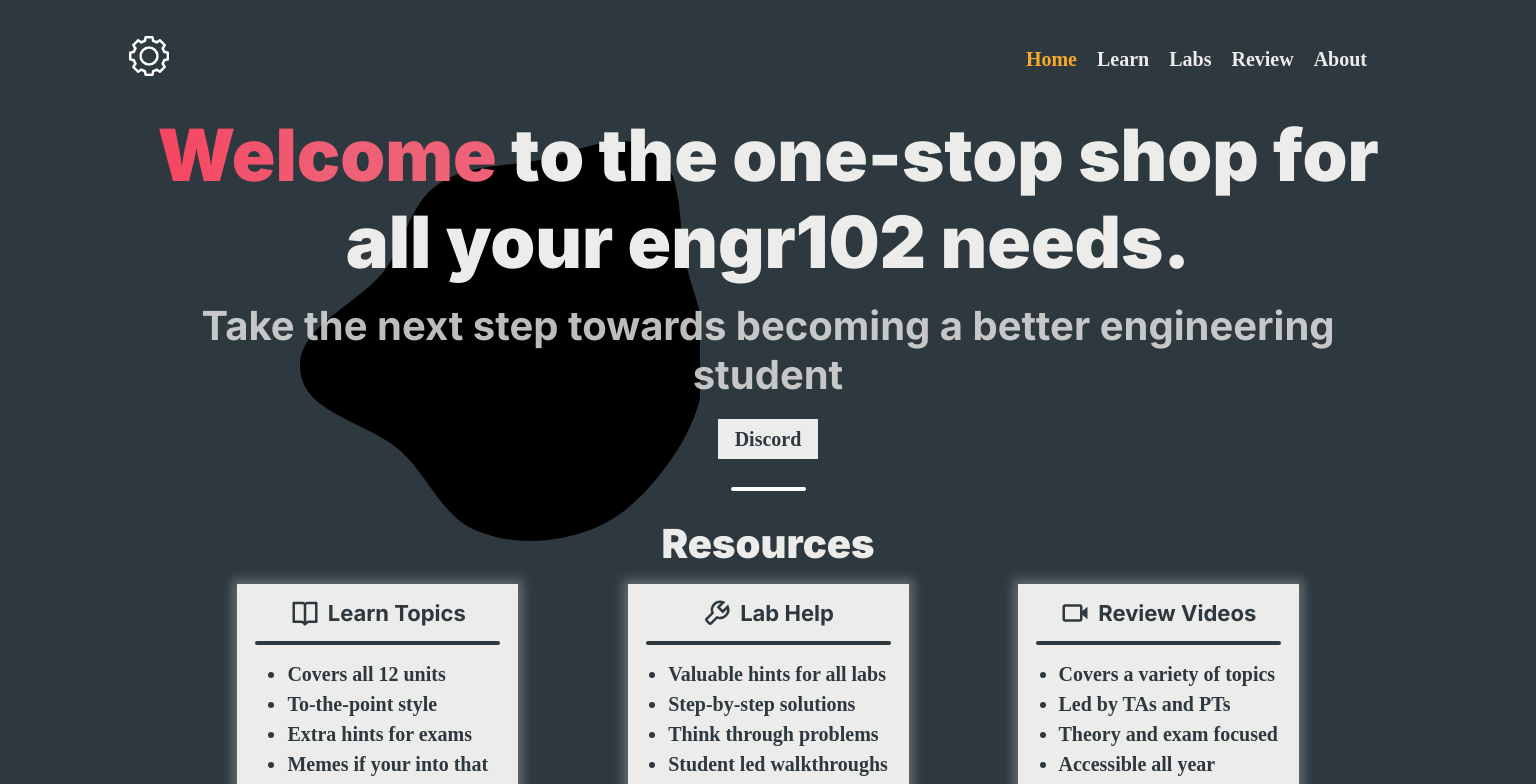
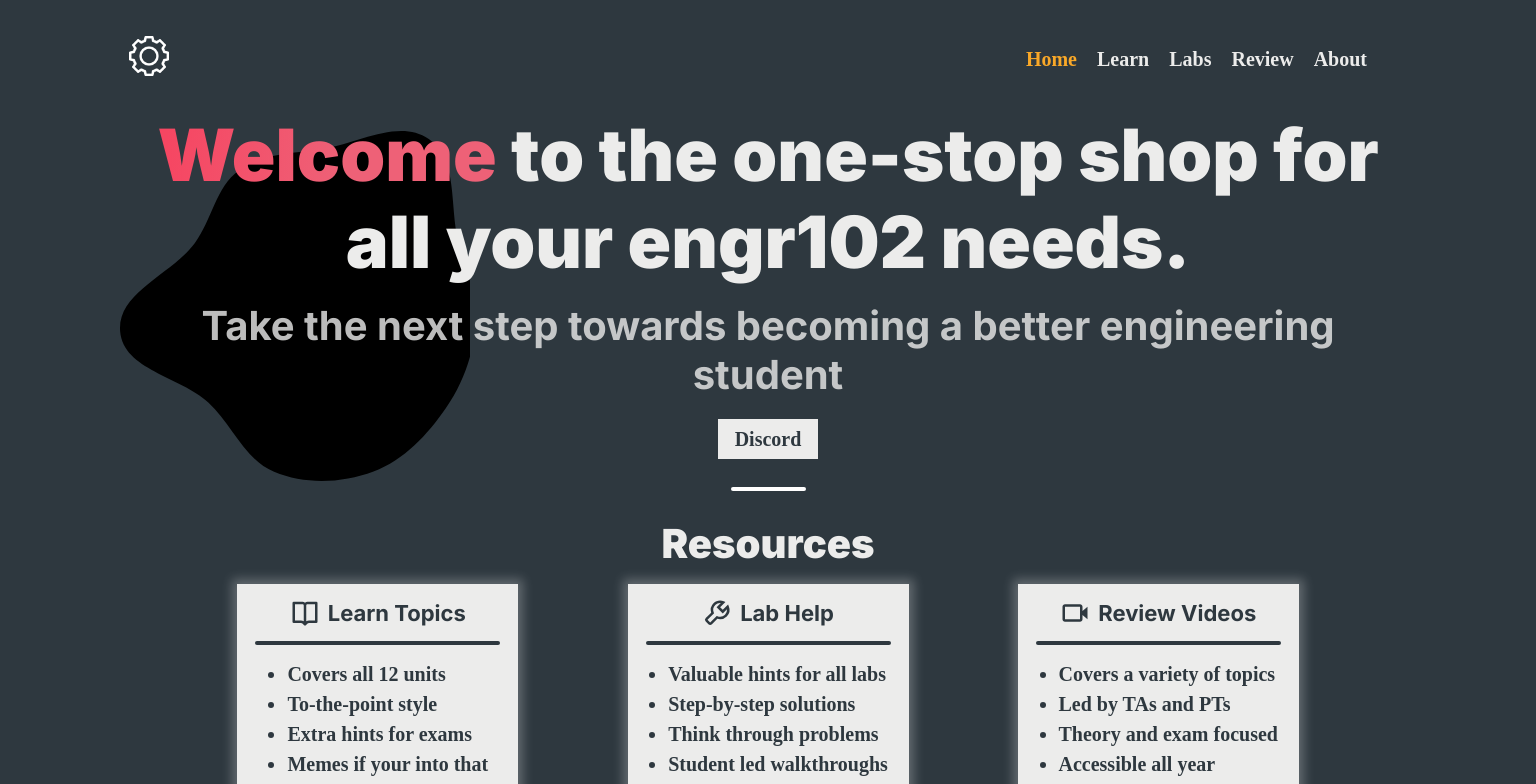
Before and after one commit to WarrenWu4/engr102-website, a React (Vite) app: page / in a window 1536 px wide. Shown: the top 784 px of the page. Built offline with nearby package versions, Linux system fonts and the light colour scheme; a web font is replaced by a local one.

Commit message:
minor blob change

```diff
--- a/src/styles/home.css
+++ b/src/styles/home.css
@@ -217,10 +217,8 @@
         height: fit-content;
     }
     .home-hero-blob {
-        width: 40rem;
-        height: 40rem;
-        left: 30rem;
-        top: 3rem;
+        top: 2rem;
+        left: 12rem;
     }
 }
 
```
